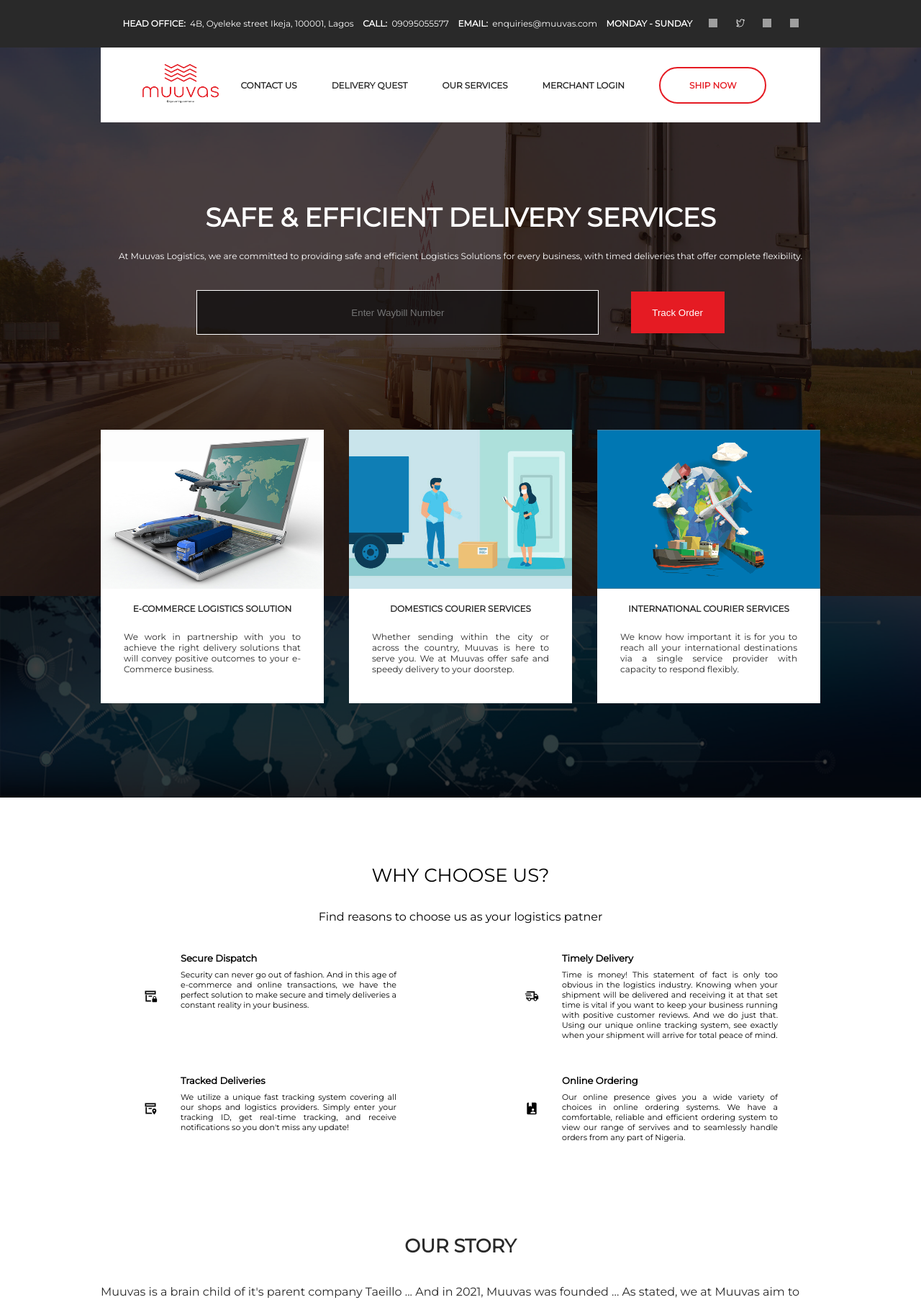
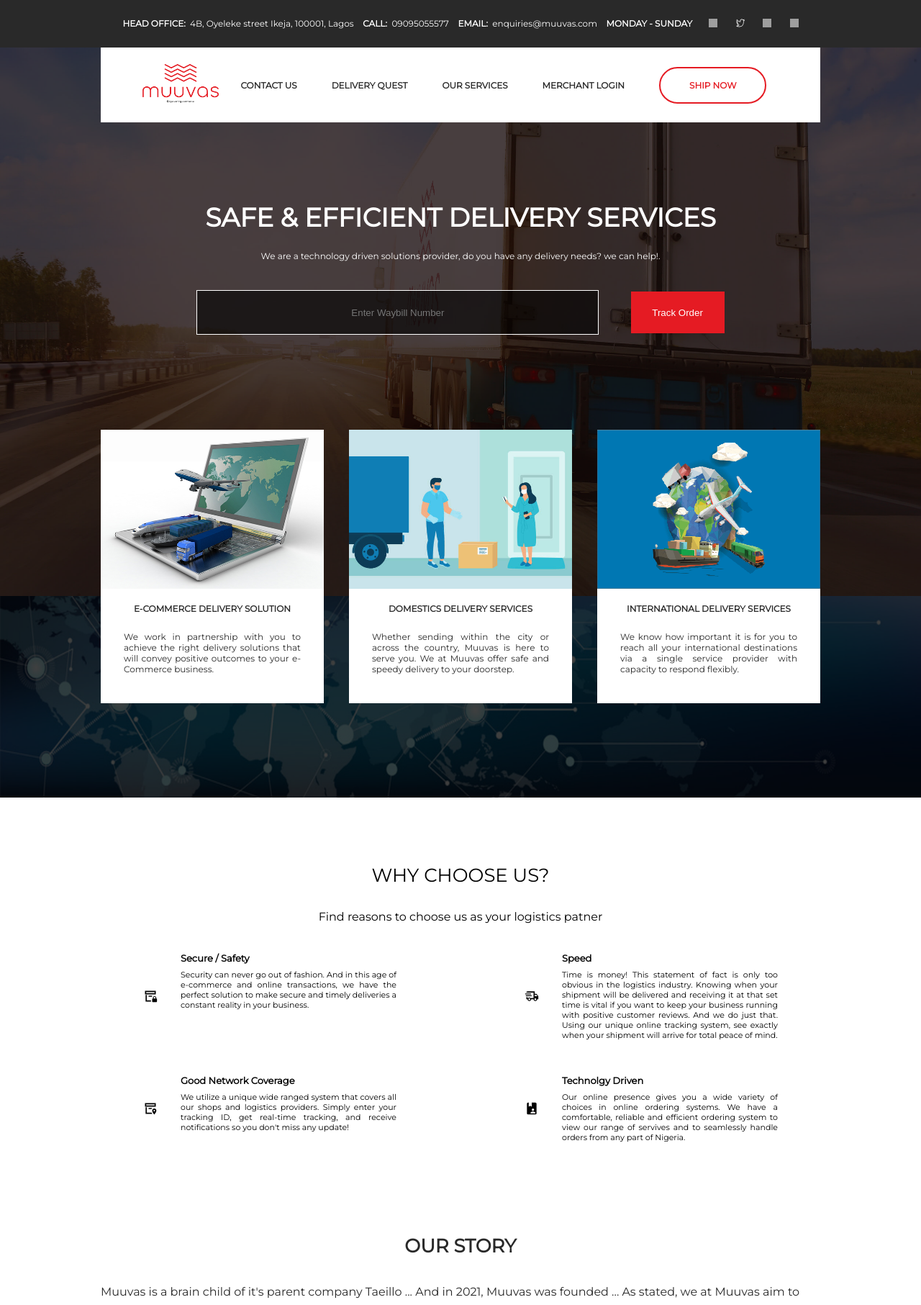
Before and after one commit to taeillo/mls, a Flask app: page / in a window 1280 px wide. Shown: the top 1813 px of the page at 72% size. Run offline with Flask 2, Linux system fonts and the light colour scheme; grey boxes are pictures that could not be loaded.

Commit message:
Update index.html

```diff
--- a/templates/index.html
+++ b/templates/index.html
@@ -8,7 +8,7 @@
 	<div class="home-content">
 	 	<div class="home-content1">
 	 	<div class="cta-text"><div class="call-to-action-text">SAFE & EFFICIENT DELIVERY SERVICES</div></div>
-	 	<div class="cta-text"><div class="call-to-action-subtext">At Muuvas Logistics, we are committed to providing safe and efficient Logistics Solutions for every business, with timed deliveries that offer complete flexibility.</div></div>
+	 	<div class="cta-text"><div class="call-to-action-subtext">We are a technology driven solutions provider, do you have any delivery needs? we can help!.</div></div>
 	 	<div class="form00"><form action="/track" class="form0">
 	 		<input class="track-input" type="text" name="track-order" placeholder="Enter Waybill Number" required>
 	 		<button class="track-btn" type="submit">Track Order</button>
@@ -23,17 +23,17 @@
 	 		<div class="content-card1">
 	 		<div class="card1">
 	 			<div class="card-image"><img class="card-inner-image" src="{{ url_for('static', filename = 'image/illustration 2.png')}}"  alt="image"></div>
-	 			<div class="card-text">E-COMMERCE LOGISTICS SOLUTION</div>
+	 			<div class="card-text">E-COMMERCE DELIVERY SOLUTION</div>
 	 			<div class="card-subtext">We work in partnership with you to achieve the right delivery solutions that will convey positive outcomes to your e-Commerce business.</div>
 	 		</div>
 	 		<div class="card2">
 	 			<div class="card-image"><img class="card-inner-image" src="{{ url_for('static', filename = 'image/illusrations.png')}}"  alt="image"></div>
-	 			<div class="card-text">DOMESTICS COURIER SERVICES</div>
+	 			<div class="card-text">DOMESTICS DELIVERY SERVICES</div>
 	 			<div class="card-subtext">Whether sending within the city or across the country, Muuvas is here to serve you. We at Muuvas offer safe and speedy delivery to your doorstep.</div>
 	 		</div>
 	 		<div class="card3">
 	 			<div class="card-image"><img class="card-inner-image" src="{{ url_for('static', filename = 'image/illustration1.png')}}"  alt="image"></div>
-	 			<div class="card-text">INTERNATIONAL COURIER SERVICES</div>
+	 			<div class="card-text">INTERNATIONAL DELIVERY SERVICES</div>
 	 			<div class="card-subtext">We know how important it is for you to reach all your international destinations via a single service provider with capacity to respond flexibly.</div>
 	 		</div>
 	 		</div>
@@ -57,7 +57,7 @@
 	                <img class="service-icon" src="{{ url_for('static', filename = 'image/archive-lock-outline.svg')}}"  alt="image">
 	                <div class="sub-service-section-description">
 	                    <div class="service-title">
-	                        Secure Dispatch
+	                        Secure / Safety
 	                    </div>
 	                    <div class="service-description">
 	                    Security can never go out of fashion. And in this age of e-commerce and online transactions, we have the perfect solution to make secure and timely deliveries a constant reality in your business.
@@ -71,7 +71,7 @@
 	                <img class="service-icon" src="{{ url_for('static', filename = 'image/truck-fast-outline.svg')}}"  alt="image">
 	                <div class="sub-service-section-description">
 	                    <div class="service-title">
-	                        Timely Delivery
+	                        Speed
 	                    </div>
 	                    <div class="service-description">
 	                        Time is money! This statement of fact is only too obvious in the logistics industry. Knowing when your shipment will be delivered and receiving it at that set time is vital if you want to keep your business running with positive customer reviews. And we do just that. Using our unique online tracking system, see exactly when your shipment will arrive for total peace of mind.</div>
@@ -88,10 +88,10 @@
 		            <img class="service-icon" src="{{ url_for('static', filename = 'image/archive-marker-outline.svg')}}"  alt="image">
 		            <div class="sub-service-section-description">
 		                <div class="service-title">
-		                    Tracked Deliveries
+		                    Good Network Coverage
 		                </div>
 		                <div class="service-description">
-		                We utilize a unique fast tracking system covering all our shops and logistics providers. Simply enter your tracking ID, get real-time tracking, and receive notifications so you don't miss any update!
+		                We utilize a unique wide ranged system that covers all our shops and logistics providers. Simply enter your tracking ID, get real-time tracking, and receive notifications so you don't miss any update!
 		                </div>
 		            </div>
 		        </div>
@@ -102,7 +102,7 @@
 		            <img class="service-icon" src="{{ url_for('static', filename = 'image/book-account.svg')}}"  alt="image">
 		            <div class="sub-service-section-description">
 		                <div class="service-title">
-		                    Online Ordering
+		                    Technolgy Driven
 		                </div>
 		                <div class="service-description">
 		                Our online presence gives you a wide variety of choices in online ordering systems. We have a comfortable, reliable and efficient ordering system to view our range of servives and to seamlessly handle orders  from any part of Nigeria.
```
